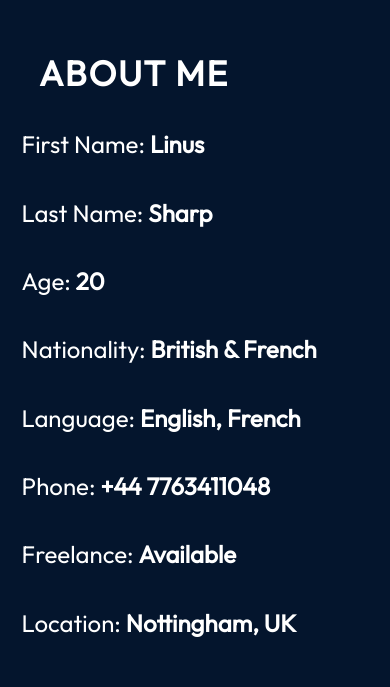
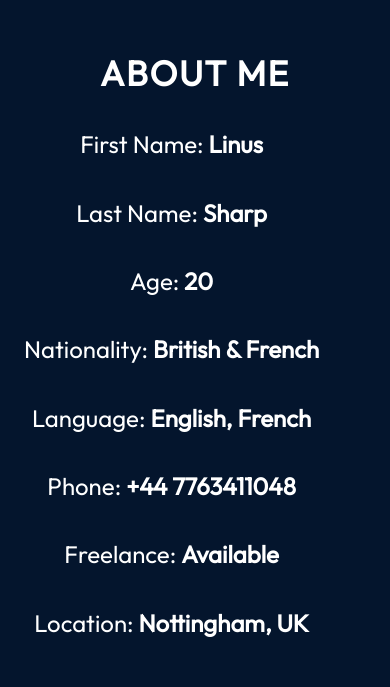
Before and after one commit to playhavoc/MyPortfolio, a React (Vite) app: page / in a window 390 px wide. Shown: the part 957-1644 px from the top of the page. Built offline with nearby package versions, Linux system fonts and the light colour scheme.

Commit message:
feat: the about me section

```diff
--- a/src/components/About/About.module.css
+++ b/src/components/About/About.module.css
@@ -81,6 +81,8 @@
     background-color: transparent;
     padding-left: 0;
     padding-right: 0;
+    align-items: center;
+    text-align: center;
   }
 
   .content {
@@ -99,4 +101,9 @@
     padding-left: 0;
     padding-right: 0;
   }
+
+  .personalInfo {
+    align-items: center;
+    text-align: center;
+  }
 }
```
